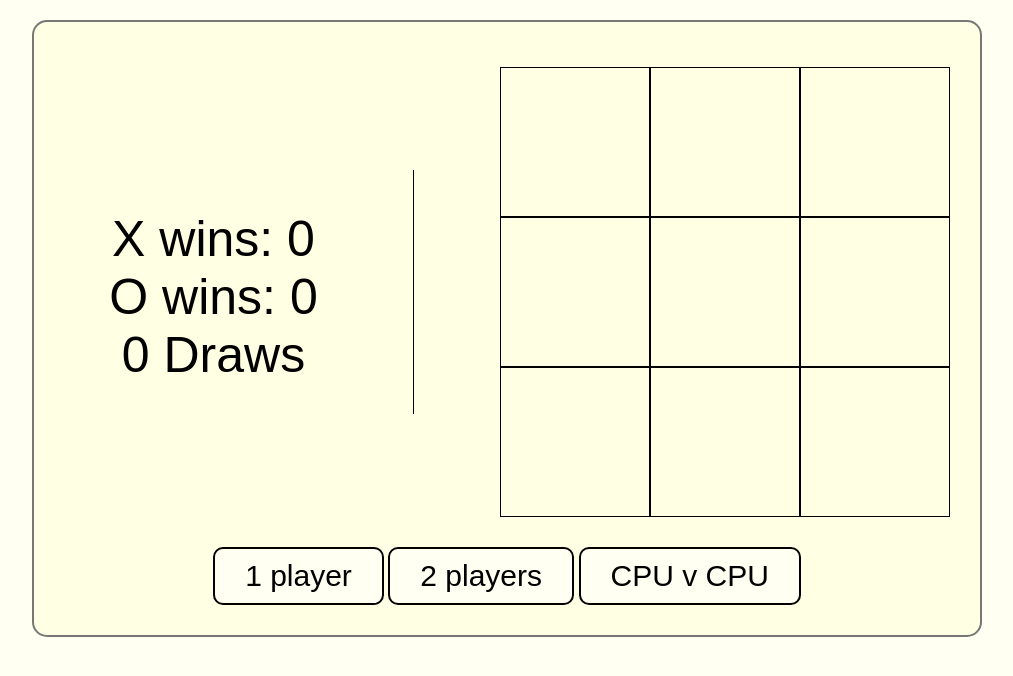
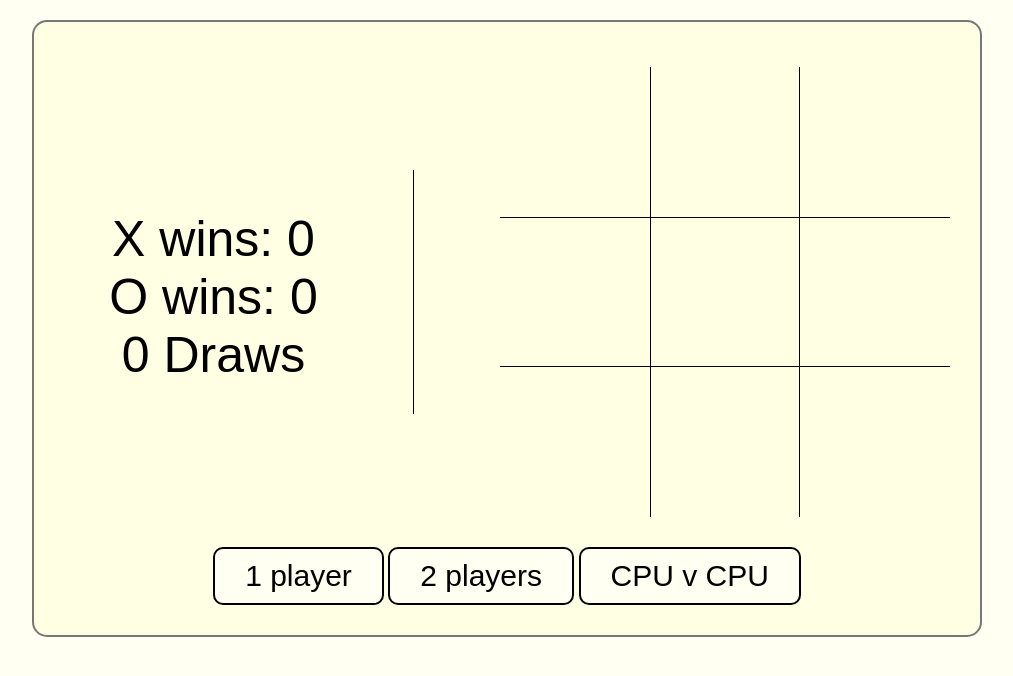
Before and after one commit to sheffley201/personal-ttt, a plain HTML site: page index.html in a window 1280 px wide. Shown: the whole page, without its empty margins (133-1146 px from the left). Drawn offline with Linux system fonts and the light colour scheme.

Commit message:
Cleaned up the grid

```diff
--- a/style.css
+++ b/style.css
@@ -59,6 +59,42 @@ body {
   display: table-cell;
   width: 150px;
   height: 150px;
+}
+
+.spot[id='0'] {
+  border: none;
+}
+
+.spot[id='1'] {
+  border-top: none;
+  border-bottom: none;
+}
+
+.spot[id='2'] {
+  border: none;
+}
+
+.spot[id='3'] {
+  border-left: none;
+  border-right: none;
+}
+
+.spot[id='5'] {
+  border-right: none;
+  border-left: none;
+}
+
+.spot[id='6'] {
+  border: none;
+}
+
+.spot[id='7'] {
+  border-bottom: none;
+  border-top: none;
+}
+
+.spot[id='8'] {
+  border: none;
 }
 
 span {
```
